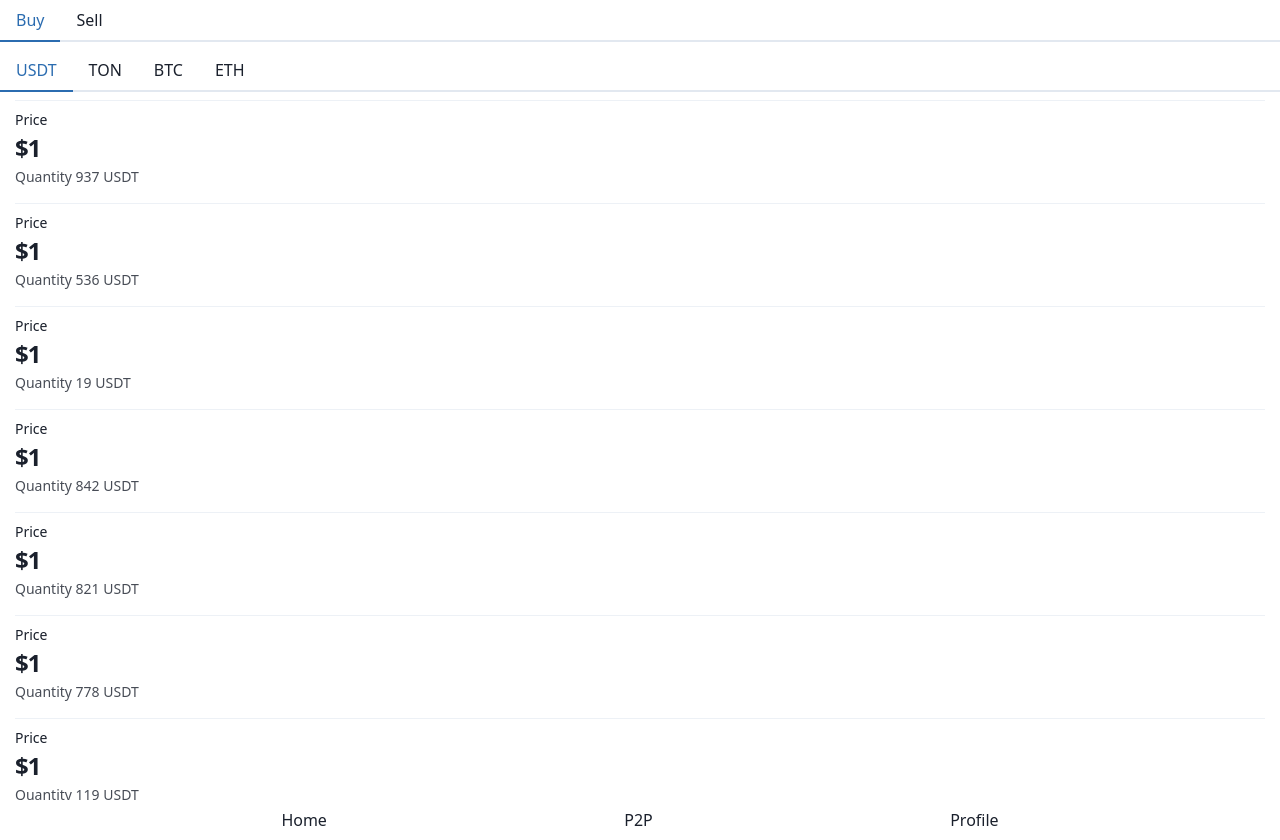
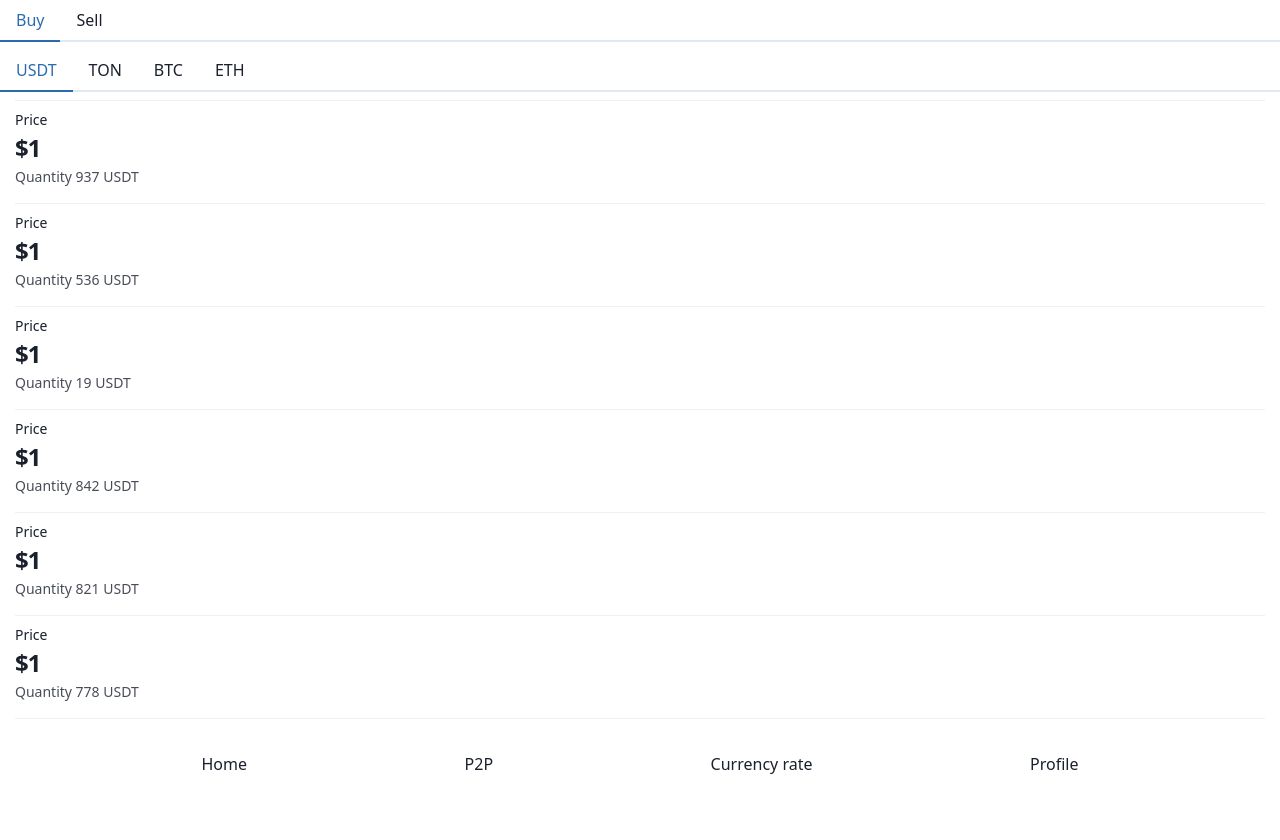
Before and after one commit to AlexanderMusienko/CryptoProject, a React (Vite) app: page /main-page in a window 1280 px wide. After the commit the page ends 800 px from the top, so only its background shows below. Built offline with nearby package versions, Linux system fonts and the light colour scheme.

Commit message:
bottom navbar work in progress

```diff
--- a/src/pages/HomePage/index.jsx
+++ b/src/pages/HomePage/index.jsx
@@ -1,21 +1,24 @@
-import { Tab, Tabs } from "@chakra-ui/react";
+import { Stack, Tab, Tabs } from "@chakra-ui/react";
 import React from "react";
 import { Route, Routes } from "react-router-dom";
 import ExchangeDesk from "../ExchangeDesk";
-import './style.scss'
+import "./style.scss";
 
 export default function HomePage() {
   return (
-    <>
-      <Routes>
-        <Route index element={<ExchangeDesk />} />
-        <Route path="exchange-desk" element={<ExchangeDesk />} />
-      </Routes>
-      <Tabs variant={'unstyled'} className="bottom-navbar">
+    <Stack display={'grid'} gridTemplateRows={'1fr 0.1fr'} className="main-page-wrapper">
+      <Stack className="main-page-container">
+        <Routes>
+          <Route shouldRevalidate={true} index element={<ExchangeDesk />} />
+          <Route path="exchange-desk" element={<ExchangeDesk />} />
+        </Routes>
+      </Stack>
+      <Tabs colorScheme={{__selected: 'red.400'}} className="bottom-navbar">
         <Tab>Home</Tab>
         <Tab>P2P</Tab>
+        <Tab>Currency rate</Tab>
         <Tab>Profile</Tab>
       </Tabs>
-    </>
+    </Stack>
   );
 }
--- a/src/pages/HomePage/style.scss
+++ b/src/pages/HomePage/style.scss
@@ -1,7 +1,21 @@
-.bottom-navbar {
-    display: flex !important;
-    width: 100% ;
-    justify-content: space-evenly;
-    position: fixed;
-    bottom: 0px;
+.main-page-wrapper {
+    height: 100vh;
+    display: grid;
+    grid-template-rows: 1fr 0.1fr;
+    overflow: hidden;
+
+    .main-page-container {
+        display: flex;
+        max-height: 90vh;
+        overflow: hidden;
+
+    }
+
+    .bottom-navbar {
+        position: relative;
+        display: flex !important;
+        justify-content: space-evenly;
+        z-index: 1;
+
+    }
 }
```
